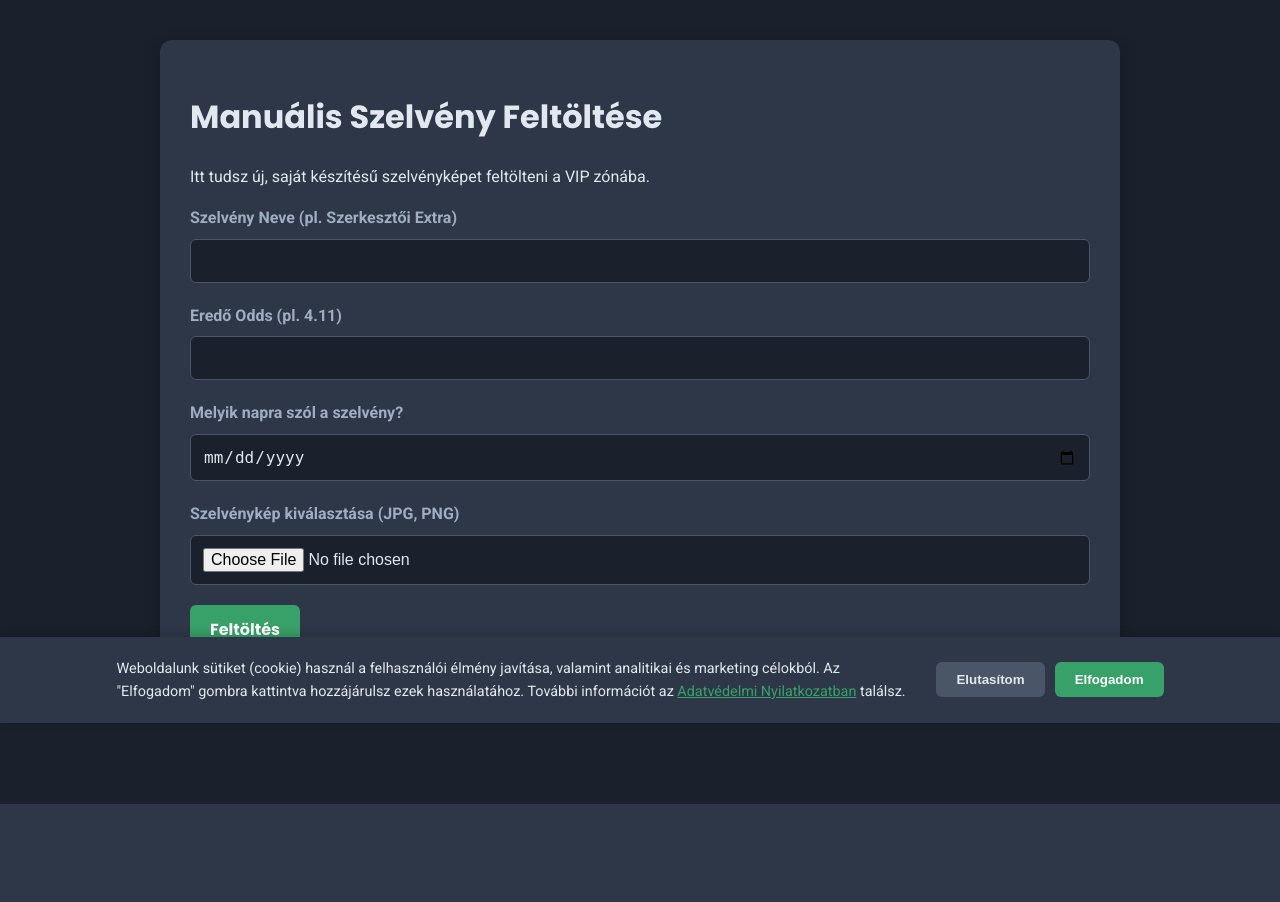
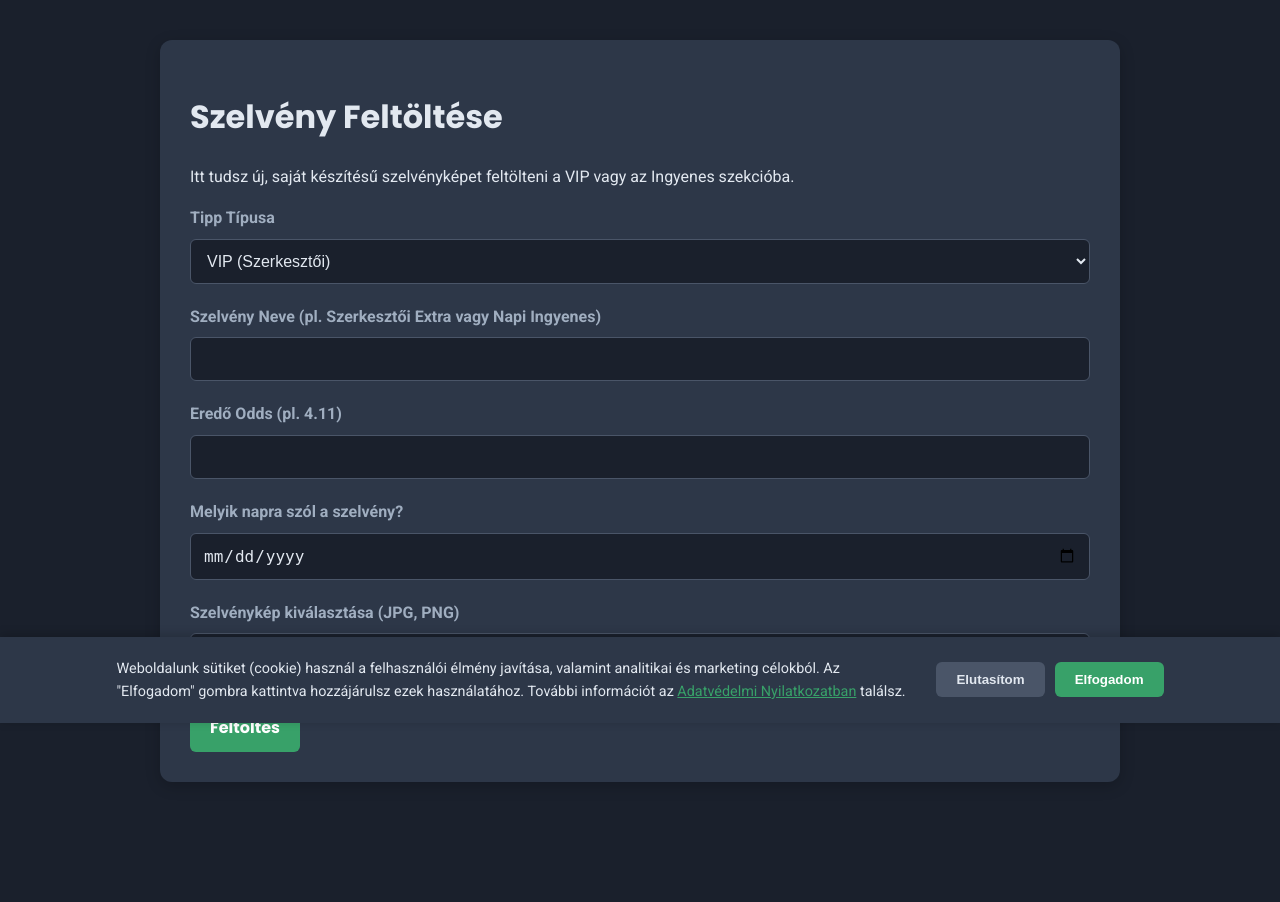
Before and after one commit to m5tibi/foci-telegram-bot, a FastAPI app: template templates/admin_upload.html in a window 1280 px wide. Shown: the part 77-979 px from the top of the page. Before the commit the page ends 881 px from the top, so only its background shows below. Run offline with FastAPI, Linux system fonts and the light colour scheme; the template is opened without the code that fills it, so the values that code supplies are empty; parts of the project's set-up code (start-up, migrations or seed data) failed here and were passed over.

Commit message:
Update admin_upload.html

```diff
--- a/templates/admin_upload.html
+++ b/templates/admin_upload.html
@@ -1,10 +1,10 @@
 {% extends "base.html" %}
 
-{% block title %}Manuális Szelvény Feltöltése{% endblock %}
+{% block title %}Szelvény Feltöltése{% endblock %}
 
 {% block content %}
-    <h1>Manuális Szelvény Feltöltése</h1>
-    <p>Itt tudsz új, saját készítésű szelvényképet feltölteni a VIP zónába.</p>
+    <h1>Szelvény Feltöltése</h1>
+    <p>Itt tudsz új, saját készítésű szelvényképet feltölteni a VIP vagy az Ingyenes szekcióba.</p>
 
     {% if message %}
         <div class="alert alert-success">{{ message }}</div>
@@ -15,9 +15,19 @@
 
     <form action="/admin/upload" method="post" enctype="multipart/form-data">
         <div class="form-group">
-            <label for="tipp_neve">Szelvény Neve (pl. Szerkesztői Extra)</label>
+            <label for="tip_type">Tipp Típusa</label>
+            <select id="tip_type" name="tip_type" onchange="toggleVipFields()" style="width: 100%; padding: 12px; border: 1px solid var(--border-color); border-radius: 6px; background-color: var(--bg-dark); color: var(--text-light); font-size: 1rem;">
+                <option value="vip">VIP (Szerkesztői)</option>
+                <option value="free">Ingyenes Tipp</option>
+            </select>
+        </div>
+
+        <div class="form-group">
+            <label for="tipp_neve">Szelvény Neve (pl. Szerkesztői Extra vagy Napi Ingyenes)</label>
             <input type="text" id="tipp_neve" name="tipp_neve" required>
         </div>
+
+        <div id="vip_fields">
              <div class="form-group">
                 <label for="eredo_odds">Eredő Odds (pl. 4.11)</label>
                 <input type="number" step="0.01" id="eredo_odds" name="eredo_odds" required>
@@ -26,10 +36,33 @@
                 <label for="target_date">Melyik napra szól a szelvény?</label>
                 <input type="date" id="target_date" name="target_date" required>
             </div>
+        </div>
+
         <div class="form-group">
             <label for="slip_image">Szelvénykép kiválasztása (JPG, PNG)</label>
             <input type="file" id="slip_image" name="slip_image" accept="image/png, image/jpeg, image/jpg" required>
         </div>
         <button type="submit" class="button">Feltöltés</button>
     </form>
+
+<script>
+    function toggleVipFields() {
+        const tipType = document.getElementById('tip_type').value;
+        const vipFields = document.getElementById('vip_fields');
+        const oddsInput = document.getElementById('eredo_odds');
+        const dateInput = document.getElementById('target_date');
+
+        if (tipType === 'free') {
+            vipFields.style.display = 'none';
+            oddsInput.required = false;
+            dateInput.required = false;
+        } else {
+            vipFields.style.display = 'block';
+            oddsInput.required = true;
+            dateInput.required = true;
+        }
+    }
+    // Oldal betöltésekor is futtassuk le, hogy a helyes állapotot mutassa
+    document.addEventListener('DOMContentLoaded', toggleVipFields);
+</script>
 {% endblock %}
```
Lines whose indentation alone changed are shown as unchanged.
